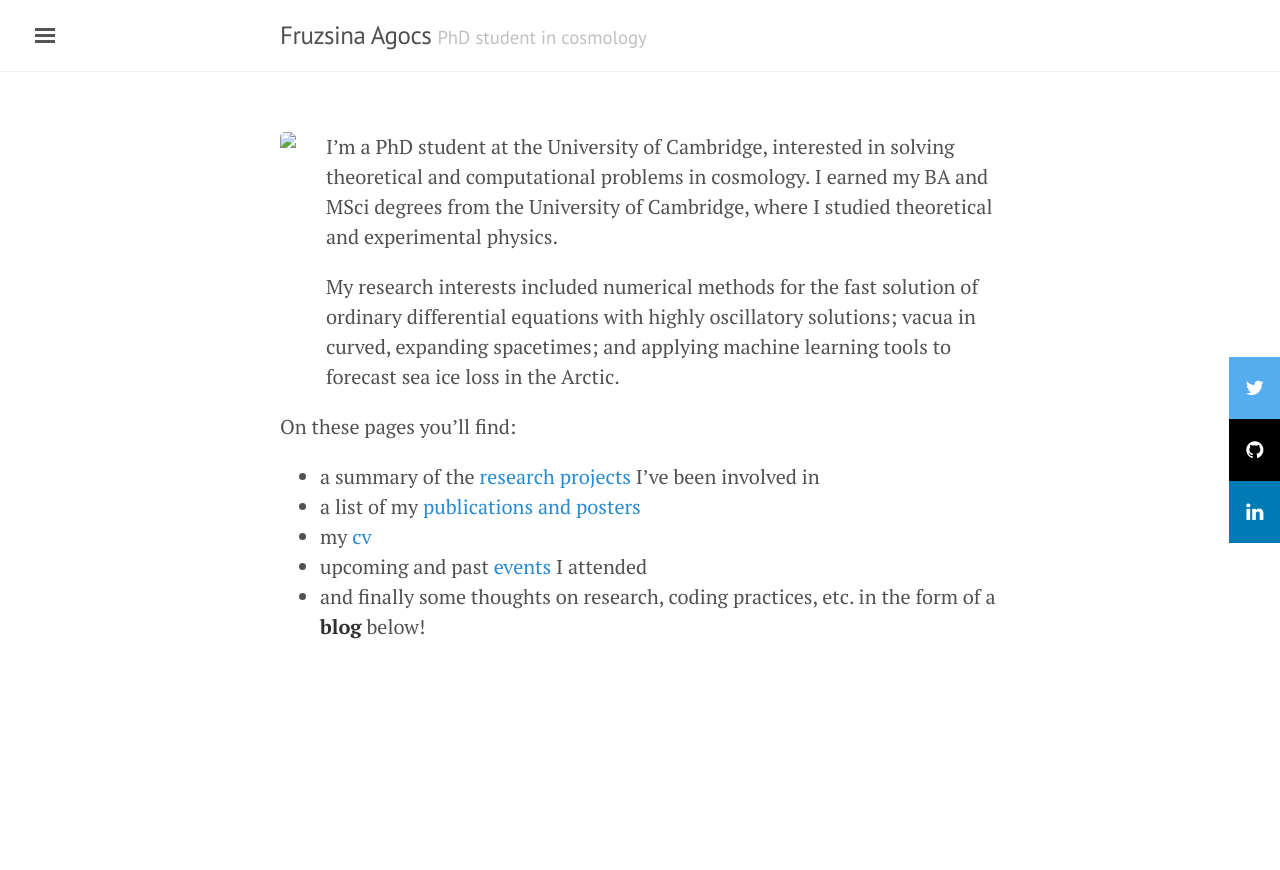
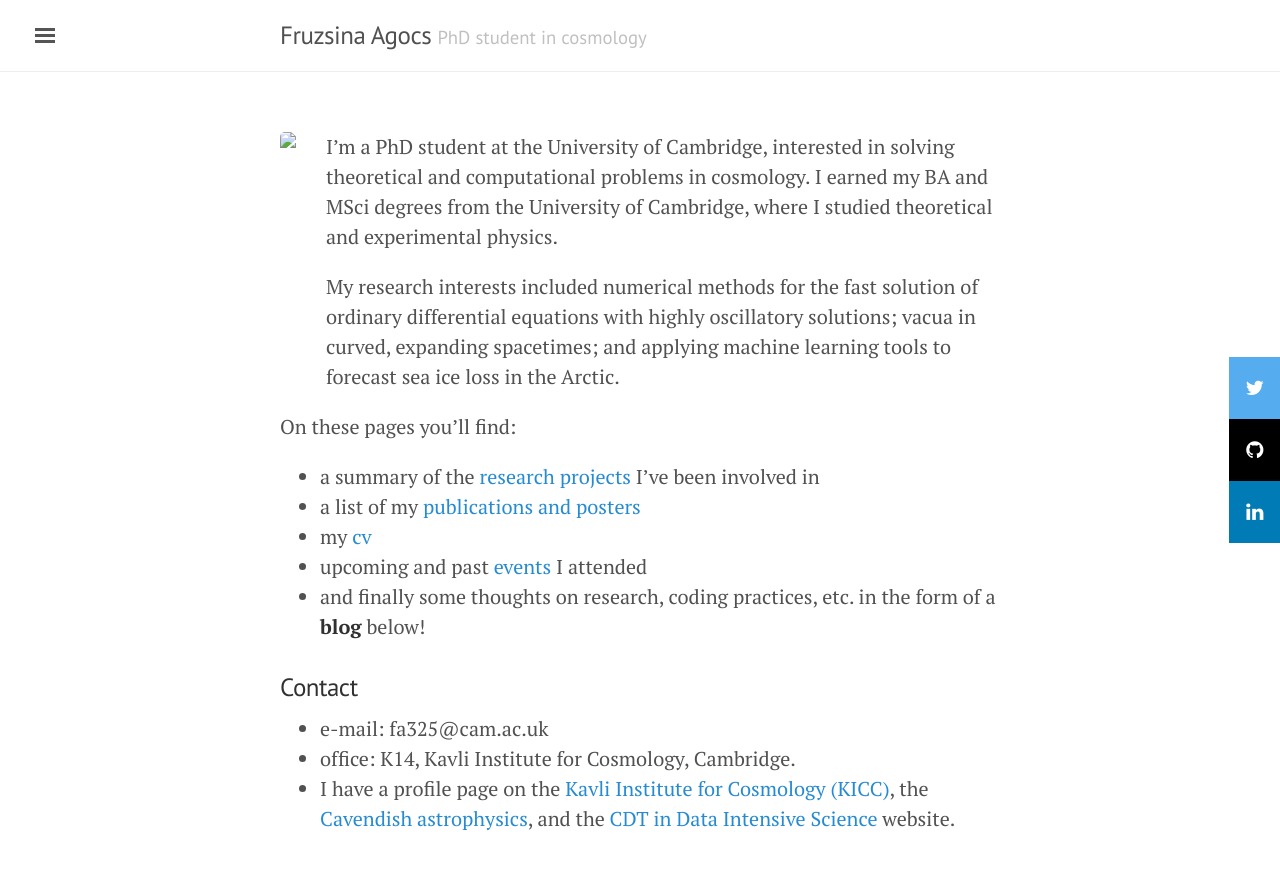
Before and after one commit to fruzsinaagocs/fruzsinaagocs.github.io, a Jekyll site: the page built from _posts/2019-12-17-welcome.md, in a window 1280 px wide. Shown: the top 870 px of the page. Built offline with Jekyll 4.4.1, drawn with Linux system fonts in a browser that asks for light colours.

Commit message:
Added contact details

```diff
--- a/_posts/2019-12-17-welcome.md
+++ b/_posts/2019-12-17-welcome.md
@@ -25,3 +25,14 @@ On these pages you'll find:
 - upcoming and past [events]({% link events.md %}) I attended
 - and finally some thoughts on research, coding practices, etc. in the form of a
   **blog** below!
+
+### Contact
+
+- e-mail: fa325@cam.ac.uk
+- office: K14, Kavli Institute for Cosmology, Cambridge.
+- I have a profile page on the [Kavli Institute for Cosmology
+  (KICC)](https://www.kicc.cam.ac.uk/directory/fa325@ast.cam.ac.uk), the
+  [Cavendish
+  astrophysics](https://www.astro.phy.cam.ac.uk/directory/fruzsina-agocs-1), and
+  the [CDT in Data Intensive
+  Science](https://cdtdis.bigdata.cam.ac.uk/author/fruzsi01/) website.
```
